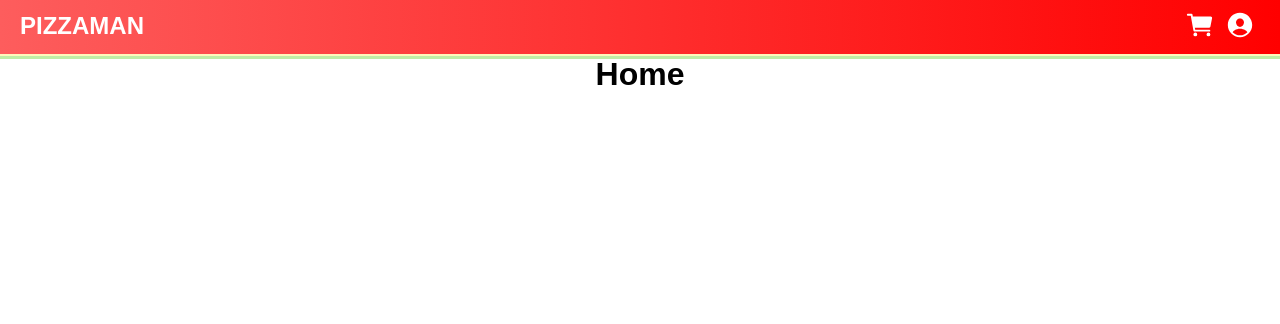
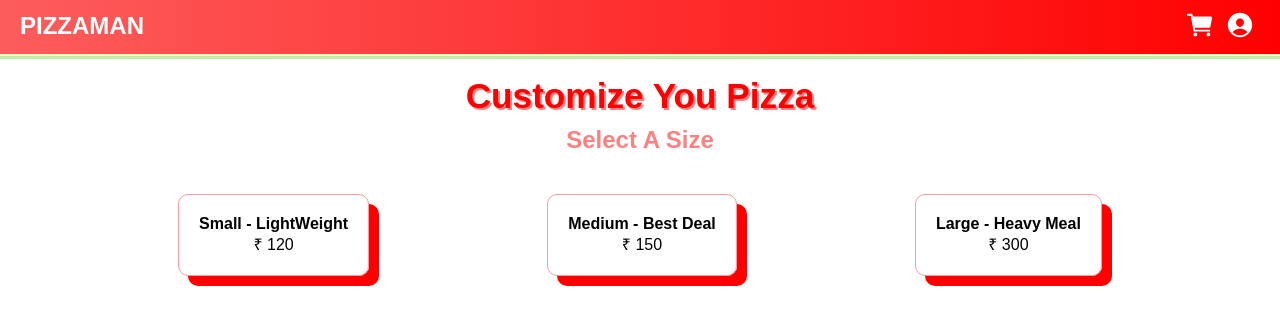
Before and after one commit to himanshurajora/PizzaMan, a React (Create React App) app in the folder pizzaman-client/: page / in a window 1280 px wide. Shown: the top 324 px of the page. Built offline with nearby package versions, Linux system fonts and the light colour scheme; a web font is replaced by a local one.

Commit message:
pizza size selection and static pizza data

```diff
--- a/pizzaman-client/src/App.css
+++ b/pizzaman-client/src/App.css
@@ -7,42 +7,3 @@
   box-sizing: border-box;
   font-family: Orelega One, cursive, sans-serif;
 }
-
-.App {
-  text-align: center;
-}
-
-.App-logo {
-  height: 40vmin;
-  pointer-events: none;
-}
-
-@media (prefers-reduced-motion: no-preference) {
-  .App-logo {
-    animation: App-logo-spin infinite 20s linear;
-  }
-}
-
-.App-header {
-  background-color: #282c34;
-  min-height: 100vh;
-  display: flex;
-  flex-direction: column;
-  align-items: center;
-  justify-content: center;
-  font-size: calc(10px + 2vmin);
-  color: white;
-}
-
-.App-link {
-  color: #61dafb;
-}
-
-@keyframes App-logo-spin {
-  from {
-    transform: rotate(0deg);
-  }
-  to {
-    transform: rotate(360deg);
-  }
-}
--- a/pizzaman-client/src/components/home/Home.css
+++ b/pizzaman-client/src/components/home/Home.css
@@ -0,0 +1,51 @@
+.home{
+    padding: 20px 10px;
+    text-align: center;
+}
+
+.home h1{
+    color : red;
+    font-size: 2.2rem;
+    text-shadow: 2px 2px 0px #FF8080;
+}
+
+.section-size{
+    padding: 10px 0px;
+}
+
+.section-size h3{
+    color: #FF8080;
+    font-size: 1.5rem;
+}
+
+.size-container{
+    display: flex;
+    flex-wrap: wrap;
+    justify-content: space-evenly;
+    padding: 20px 0px;
+}
+
+
+.size-item{
+    border: 1px solid rgb(255, 153, 153);
+    padding: 20px;
+    border-radius: 10px;
+    box-shadow: 10px 10px 0px red;
+    transition: .3s;
+    margin: 20px 10px;
+    cursor:pointer;
+}
+
+.size-item:hover{
+    transform: scale(1.04);
+    box-shadow: 12px 12px 0px rgb(255, 153, 153);
+}
+
+.size-item.active{
+    border: 1px solid red;
+    color: white;
+    border-radius: 10px;
+    box-shadow: 10px 10px 0px rgb(255, 153, 153);
+    background-color: red;
+    transform: scale(1.2);
+}
--- a/pizzaman-client/src/components/home/Home.tsx
+++ b/pizzaman-client/src/components/home/Home.tsx
@@ -1,9 +1,36 @@
+import { useState } from 'react';
 import './Home.css'
+import { PizzaData } from './PizzaData';
 
 export default function Home() {
+
+    const [pizzaSize, setPizzaSize] = useState<number>(NaN);
+
     return (
-        <div>
-            <h1>Home</h1>
+        <div className="home">
+            <h1>Customize You Pizza</h1>
+            <section className='section-size'>
+                <h3>Select A Size</h3>
+                <div className='size-container'>
+                    {
+                        PizzaData.sizes.map(size => {
+                            return (
+                                size.id === pizzaSize ?
+                                    <div className='size-item active' key={size.id} onClick={() => setPizzaSize(size.id)}>
+                                        <h4>{size.name}</h4>
+                                        <p>₹ {size.price}</p>
+                                    </div>
+                                    :
+                                    <div className='size-item' key={size.id} onClick={() => setPizzaSize(size.id)}>
+                                        <h4>{size.name}</h4>
+                                        <p>₹ {size.price}</p>
+                                    </div>
+                            )
+
+                        })
+                    }
+                </div>
+            </section>
         </div>
     );
 }
--- /dev/null
+++ b/pizzaman-client/src/components/home/PizzaData.ts
@@ -0,0 +1,41 @@
+export declare interface PizzaItem{
+    id: number
+    name: string;
+    price: number;
+}
+
+export declare interface PizzaData {
+    sizes : PizzaItem[];
+    crusts : PizzaItem[];
+    toppings : PizzaItem[];
+}
+
+export const PizzaData : PizzaData = {
+    sizes: [
+        {id: 1, name: 'Small - LightWeight', price: 120},
+        {id: 2, name: 'Medium - Best Deal', price: 150},
+        {id: 3, name: 'Large - Heavy Meal', price: 300}
+    ],
+    crusts: [
+        {id: 1, name: 'Thin', price: 10},
+        {id: 2, name: 'Thick', price: 40}
+    ],
+    toppings: [
+        {id: 1, name: 'Cheese', price: 10},
+        {id: 2, name: 'Pepperoni', price: 20},
+        {id: 3, name: 'Mushroom', price: 30},
+        {id: 4, name: 'Onion', price: 20},
+        {id: 5, name: 'Sausage', price: 30},
+        {id: 6, name: 'Pineapple', price: 20},
+        {id: 7, name: 'Ham', price: 30},
+        {id: 8, name: 'Chicken', price: 20},
+        {id: 9, name: 'Bacon', price: 30},
+        {id: 10, name: 'Spinach', price: 20},
+        {id: 11, name: 'Tomato', price: 30},
+        {id: 12, name: 'Olives', price: 20},
+        {id: 13, name: 'Anchovies', price: 30},
+        {id: 14, name: 'Artichoke', price: 20},
+        {id: 15, name: 'Eggplant', price: 30},
+        {id: 16, name: 'Zucchini', price: 20},
+    ]
+}
```
